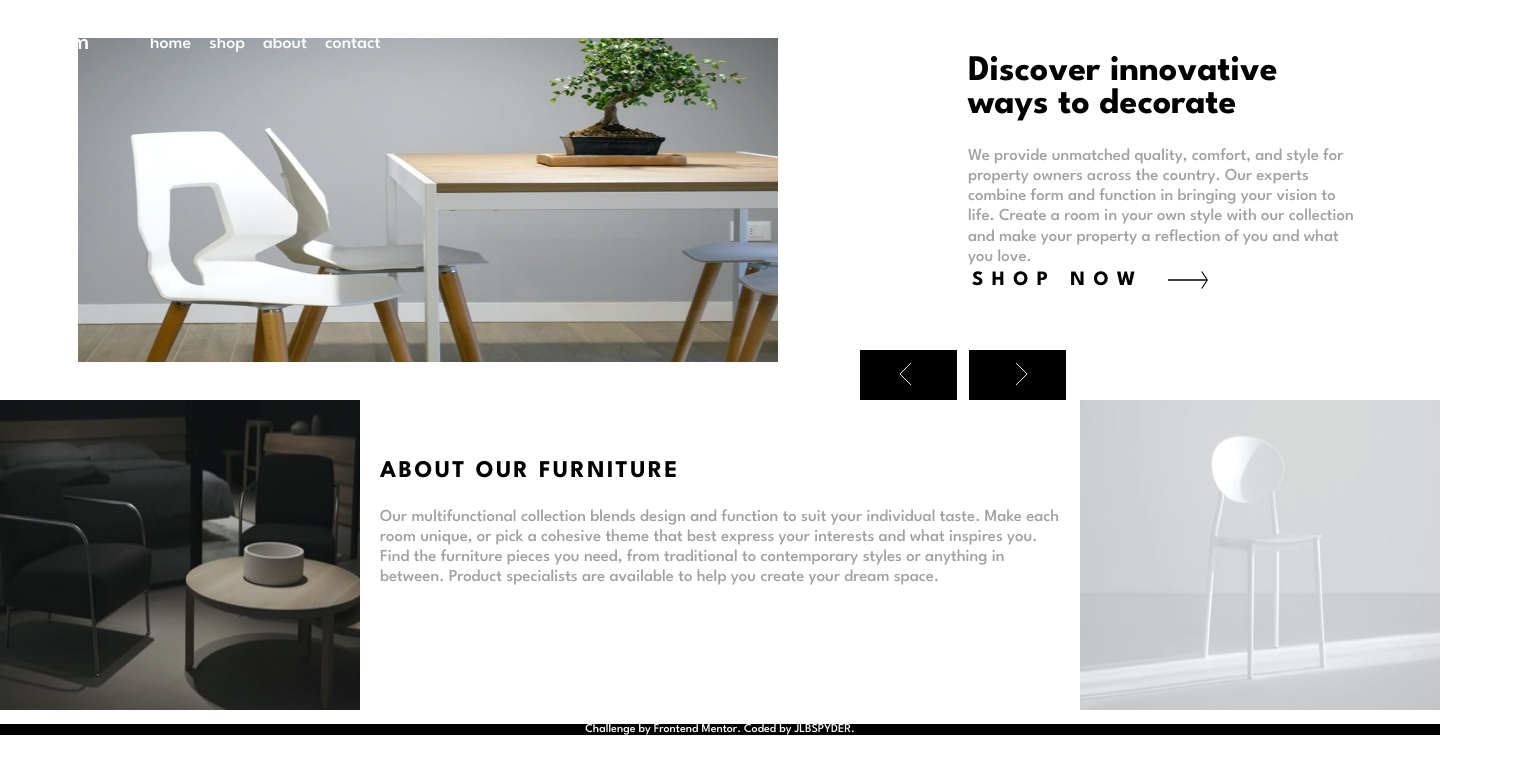
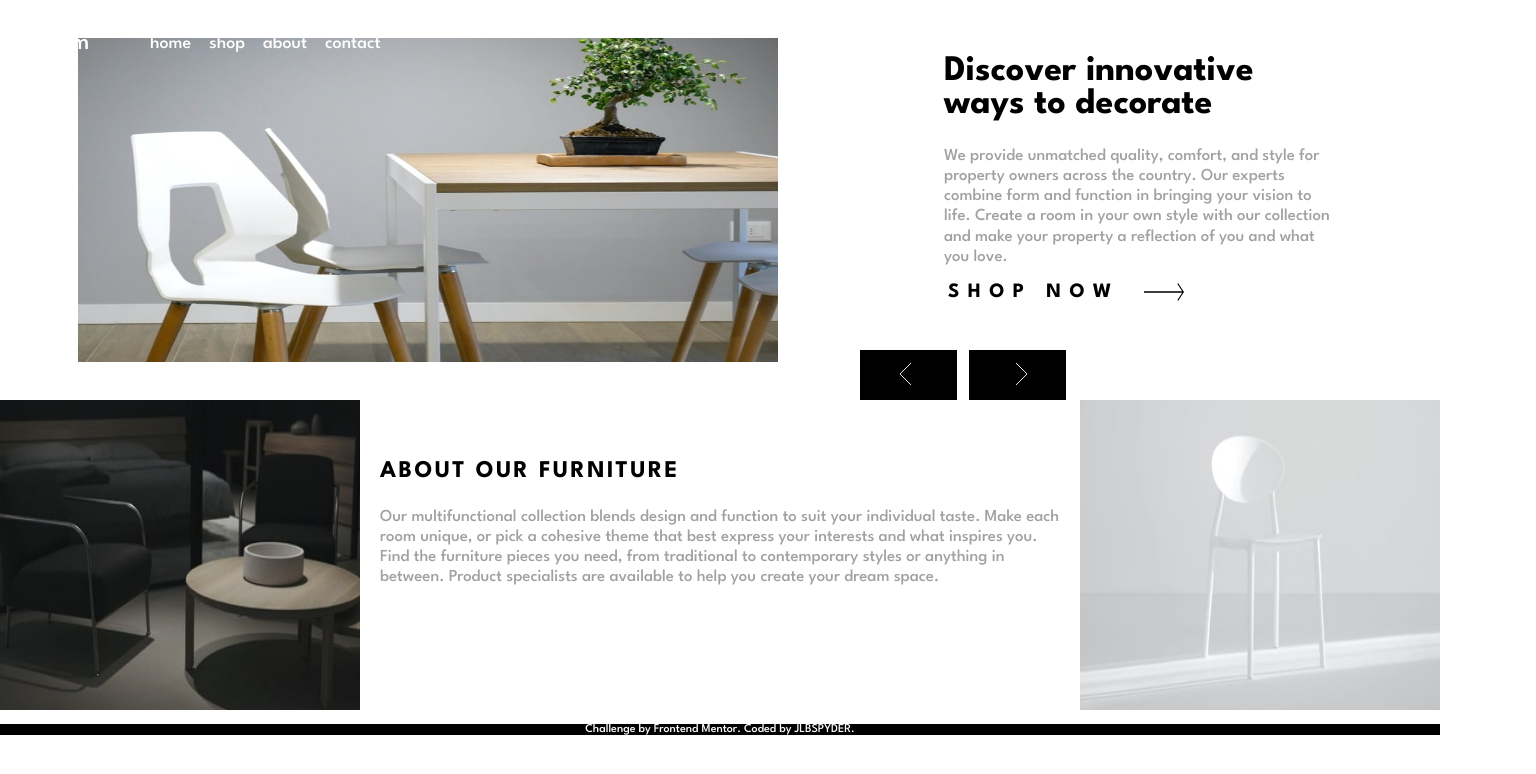
Before and after one commit to Jlbspyder/Room-Homepage, a React (Vite) app: page / in a window 1536 px wide. Shown: the top 774 px of the page. Built offline with nearby package versions, Linux system fonts and the light colour scheme.

Commit message:
Update index.css

```diff
--- a/src/index.css
+++ b/src/index.css
@@ -616,7 +616,7 @@ button {
 @media only screen and (min-width: 1300px) {
   .wrapper {
     width: 100%;
-    padding-left: 4.5rem;
+    padding-left: 3.5rem;
   }
   .discover {
     width: 400px;
@@ -629,9 +629,12 @@ button {
   .desktop-hero-1 {
     width: 100%
   }
+  .right-bg {
+    right: 1rem;
+  }
   .shop {
-    margin-top: -3rem;
-    padding-left: 4.5rem;
+    margin-top: -2rem;
+    padding-left: 3.5rem;
   }
   .desktop-logo {
     margin-bottom: 5px ;
```
